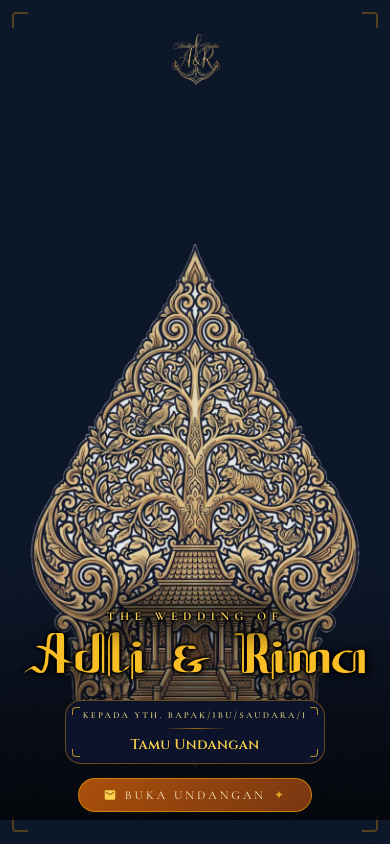
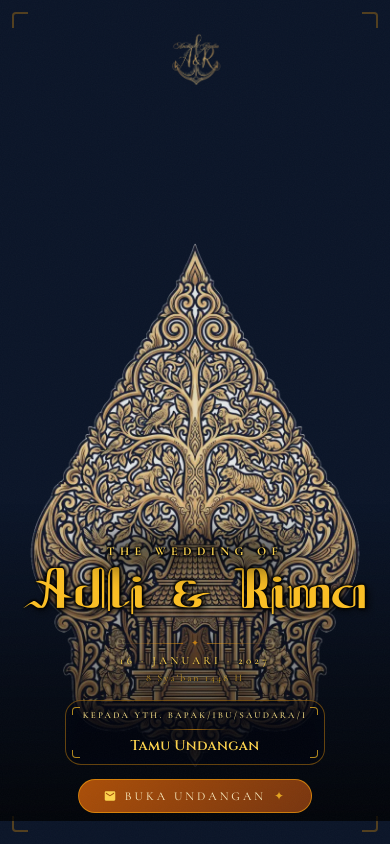
Before and after one commit to abd-adli/ar-wedding, a Next.js app: page / in a window 390 px wide. Shown: the top 844 px of the page. Built offline with nearby package versions, Linux system fonts and the light colour scheme; no server answers; the database is empty.

Commit message:
revisi animasi keseluruhan

```diff
--- a/package.json
+++ b/package.json
@@ -10,7 +10,7 @@
   "dependencies": {
     "@supabase/supabase-js": "^2.117.3",
     "framer-motion": "^14.2.0",
-    "next": "latest",
+    "next": "^16.4.3",
     "react": "^18",
     "react-dom": "^18"
   },
--- a/src/app/globals.css
+++ b/src/app/globals.css
@@ -88,6 +88,28 @@ body {
   50% { transform: rotate(3deg); }
 }
 
+/* ── GPU-SAFE: Lampu Gantung Pendulum (transform-origin: top center) ─────── */
+@keyframes pendulum {
+  0%, 100% { transform: rotate(-4deg); }
+  50%      { transform: rotate(4deg); }
+}
+
+/* ── GPU-SAFE: Bunga / Daun Breathing Sway (scale + rotate, sangat tipis) ── */
+@keyframes flora-breathe {
+  0%, 100% { transform: scale(1) rotate(0deg); }
+  25%      { transform: scale(1.02) rotate(1.5deg); }
+  50%      { transform: scale(1.03) rotate(0deg); }
+  75%      { transform: scale(1.02) rotate(-1.5deg); }
+}
+
+/* Variasi terbalik untuk ornamen sudut yang berbeda */
+@keyframes flora-breathe-alt {
+  0%, 100% { transform: scale(1) rotate(0deg); }
+  25%      { transform: scale(1.02) rotate(-1.2deg); }
+  50%      { transform: scale(1.03) rotate(0deg); }
+  75%      { transform: scale(1.02) rotate(1.2deg); }
+}
+
 .animate-float {
   animation: float 6s ease-in-out infinite;
 }
@@ -111,6 +133,31 @@ body {
 
 .animate-spin {
   animation: spin 1s linear infinite;
+}
+
+/* ── Lampu Gantung Goyang ──────────────────────────────────────────────────── */
+.animate-pendulum {
+  animation: pendulum 5s ease-in-out infinite;
+  transform-origin: top center;
+  will-change: transform;
+}
+
+/* ── Bunga Breathing Sway ──────────────────────────────────────────────────── */
+.animate-flora {
+  animation: flora-breathe 7s ease-in-out infinite;
+  will-change: transform;
+}
+.animate-flora-alt {
+  animation: flora-breathe-alt 8s ease-in-out infinite;
+  will-change: transform;
+}
+.animate-flora-slow {
+  animation: flora-breathe 9s ease-in-out infinite;
+  will-change: transform;
+}
+.animate-flora-alt-slow {
+  animation: flora-breathe-alt 10s ease-in-out infinite;
+  will-change: transform;
 }
 
 /* ── Utility Classes ───────────────────────────────────────────────────────── */
--- a/src/app/page.tsx
+++ b/src/app/page.tsx
@@ -82,7 +82,7 @@ function GuestNameReader({ onName }: { onName: (name: string) => void }) {
   return null;
 }
 
-// ─── Cover Page (Pure HTML & Tailwind, No Framer Motion) ──────────────────────
+// ─── Cover Page (GPU-Safe Split Gunungan + Fade-Out) ──────────────────────────
 function CoverPage({
   guestName,
   onOpen,
@@ -109,17 +109,20 @@ function CoverPage({
       }
     }, 400);
 
-    // 2. Cover menghilang secara mulus dengan transisi CSS murni
+    // 2. Unmount Cover setelah animasi split + fade selesai (1400ms)
     setTimeout(() => {
       onOpen();
-    }, 800);
+    }, 1400);
   };
 
   return (
     <div
-      className={`fixed inset-0 z-50 flex justify-center items-center bg-[#0B1528] overflow-hidden select-none transition-all duration-1000 ease-in-out ${
-        isOpening ? 'opacity-0 pointer-events-none' : 'opacity-100 pointer-events-auto'
-      }`}
+      className="fixed inset-0 z-50 flex justify-center items-center bg-[#0B1528] overflow-hidden select-none"
+      style={{
+        opacity: isOpening ? 0 : 1,
+        transition: 'opacity 1.2s ease-in-out',
+        willChange: 'opacity',
+      }}
     >
       {/* Subtle Sogan Corner Accents */}
       <div className="absolute top-3 left-3 w-4 h-4 border-t-2 border-l-2 border-amber-500/30 rounded-tl pointer-events-none z-0" />
@@ -127,13 +130,20 @@ function CoverPage({
       <div className="absolute bottom-3 left-3 w-4 h-4 border-b-2 border-l-2 border-amber-500/30 rounded-bl pointer-events-none z-0" />
       <div className="absolute bottom-3 right-3 w-4 h-4 border-b-2 border-r-2 border-amber-500/30 rounded-br pointer-events-none z-0" />
 
-      {/* ── COVER CONTENT (Absolute Positioning Structure) ── */}
-      <div className="relative w-full h-full max-w-lg mx-auto overflow-hidden pointer-events-auto">
-        {/* 1. THE LOGO (PINNED TO TOP-8) */}
+      {/* ── COVER CONTENT ── */}
+      <div className="relative w-full h-full max-w-lg mx-auto overflow-hidden">
+
+        {/* 1. THE LOGO (PINNED TO TOP-8) — fades up on open */}
         <div
-          className={`absolute top-8 left-1/2 -translate-x-1/2 z-30 flex flex-col items-center transition-all duration-700 ease-in-out ${
-            isOpening ? 'opacity-0 -translate-y-4' : 'opacity-100 translate-y-0'
-          }`}
+          className="absolute top-8 left-1/2 z-30 flex flex-col items-center"
+          style={{
+            transform: isOpening
+              ? 'translateX(-50%) translateY(-20px)'
+              : 'translateX(-50%) translateY(0)',
+            opacity: isOpening ? 0 : 1,
+            transition: 'transform 0.8s ease-in-out, opacity 0.8s ease-in-out',
+            willChange: 'transform, opacity',
+          }}
         >
           <div className="w-14 sm:w-16 md:w-20">
             <Image
@@ -148,39 +158,75 @@ function CoverPage({
           </div>
         </div>
 
-        {/* 2. THE GUNUNGAN (HTML <img> biasa, Tanpa Drop-Shadow, Animasi Tailwind Murni) */}
+        {/* 2. GUNUNGAN MEMBELAH — Kiri slide ke kiri, Kanan slide ke kanan */}
+        {/* Container yang menampung kedua belahan */}
         <div
-          className={`absolute top-[60%] left-1/2 -translate-x-1/2 -translate-y-1/2 w-[420px] min-w-[380px] max-w-[95%] scale-110 sm:scale-120 z-0 pointer-events-none flex items-center justify-center overflow-visible h-[520px] sm:h-[580px] md:h-[620px] transition-all duration-1000 ease-in-out ${
-            isOpening ? 'opacity-0 scale-95 -translate-y-[62%]' : 'opacity-90'
-          }`}
+          className="absolute top-[60%] left-1/2 w-[420px] min-w-[380px] max-w-[95%] h-[520px] sm:h-[580px] md:h-[620px] z-0 pointer-events-none"
+          style={{
+            transform: 'translateX(-50%) translateY(-50%) scale(1.1)',
+          }}
+        >
+          {/* Belahan KIRI — clip kiri 50%, slide ke translateX(-110%) */}
+          <div
+            className="absolute inset-0 overflow-hidden"
+            style={{
+              clipPath: 'inset(0 50% 0 0)',
+              transform: isOpening ? 'translateX(-110%)' : 'translateX(0)',
+              opacity: isOpening ? 0.3 : 0.9,
+              transition: 'transform 1.1s cubic-bezier(0.4, 0, 0.2, 1), opacity 1s ease-in-out',
+              willChange: 'transform, opacity',
+            }}
           >
             <img
               src="/gunungan.webp"
-            alt="Gunungan Wayang"
+              alt="Gunungan Kiri"
               className="w-full h-full object-contain"
             />
           </div>
 
-        {/* 3. THE MAIN CONTENT (NAMES + SLIM GUEST BOX + BUTTON) - BOTTOM-8 */}
+          {/* Belahan KANAN — clip kanan 50%, slide ke translateX(110%) */}
           <div
-          className={`absolute bottom-8 left-1/2 -translate-x-1/2 w-full flex flex-col items-center gap-3 z-20 px-4 transition-all duration-700 ease-in-out ${
-            isOpening ? 'opacity-0 translate-y-6' : 'opacity-100 translate-y-0'
-          }`}
+            className="absolute inset-0 overflow-hidden"
+            style={{
+              clipPath: 'inset(0 0 0 50%)',
+              transform: isOpening ? 'translateX(110%)' : 'translateX(0)',
+              opacity: isOpening ? 0.3 : 0.9,
+              transition: 'transform 1.1s cubic-bezier(0.4, 0, 0.2, 1), opacity 1s ease-in-out',
+              willChange: 'transform, opacity',
+            }}
           >
-          {/* Contrast gradient behind text group to enhance legibility against Gunungan without backdrop-blur */}
+            <img
+              src="/gunungan.webp"
+              alt="Gunungan Kanan"
+              className="w-full h-full object-contain"
+            />
+          </div>
+        </div>
+
+        {/* 3. THE MAIN CONTENT (NAMES + GUEST BOX + BUTTON) — slides down + fades */}
+        <div
+          className="absolute bottom-8 left-1/2 w-full flex flex-col items-center gap-3 z-20 px-4"
+          style={{
+            transform: isOpening
+              ? 'translateX(-50%) translateY(30px)'
+              : 'translateX(-50%) translateY(0)',
+            opacity: isOpening ? 0 : 1,
+            transition: 'transform 0.9s ease-in-out, opacity 0.8s ease-in-out',
+            willChange: 'transform, opacity',
+          }}
+        >
+          {/* Contrast gradient behind text group (STATIC — not animated, iOS safe) */}
           <div className="absolute -inset-x-4 -top-6 -bottom-2 bg-gradient-to-t from-black/75 via-black/40 to-transparent pointer-events-none -z-10 rounded-2xl" />
 
-          {/* 'THE WEDDING OF' with required [text-shadow:_0_4px_10px_black] */}
-      {/* 'THE WEDDING OF' dengan Radial Glow Gelap biar gak ketabrak */}
+          {/* 'THE WEDDING OF' dengan Radial Glow Gelap */}
           <div className="relative inline-block mt-4 mb-1">
-          {/* Efek lampu sorot hitam (Glow) di belakang teks */}
-          <div className="absolute inset-0 bg-black/60 blur-md rounded-full -m-2 z-0"></div>
-
+            {/* Glow backing (STATIC element, blur is safe here — not animated) */}
+            <div className="absolute inset-0 bg-black/60 blur-md rounded-full -m-2 z-0" />
             <p
               className="relative z-10 text-center text-xs sm:text-sm tracking-[0.45em] uppercase text-amber-300 font-bold"
               style={{
                 fontFamily: FONT_SERIF,
-              textShadow: '1px 1px 2px black, -1px -1px 2px black, 1px -1px 2px black, -1px 1px 2px black'
+                textShadow: '1px 1px 2px black, -1px -1px 2px black, 1px -1px 2px black, -1px 1px 2px black',
               }}
             >
               THE WEDDING OF
@@ -193,15 +239,43 @@ function CoverPage({
               className="text-5xl sm:text-6xl md:text-7xl text-amber-400 font-normal select-none"
               style={{
                 fontFamily: FONT_JAWA,
-              textShadow: '3px 3px 8px rgba(0,0,0,0.9), -1px -1px 3px black, 1px -1px 3px black, -1px 1px 3px black, 1px 1px 3px black'
+                textShadow: '3px 3px 8px rgba(0,0,0,0.9), -1px -1px 3px black, 1px -1px 3px black, -1px 1px 3px black, 1px 1px 3px black',
               }}
             >
               Adli &amp; Rima
             </h1>
           </div>
 
-          {/* Sleek, Slim Guest Box - No backdrop-blur, solid dark bg */}
-          <div className="guest-box bg-[#0a1128] border border-amber-500/40 rounded-2xl relative z-20 flex flex-col items-center gap-1 py-2 px-4 text-center w-[85%] max-w-[260px]">
+          {/* Tanggal Masehi & Hijriah */}
+          <div className="flex flex-col items-center gap-0.5 mt-0.5 mb-0.5">
+            {/* Garis emas tipis */}
+            <div className="flex items-center gap-2 w-full max-w-[240px]">
+              <div className="h-px flex-1 bg-gradient-to-r from-transparent to-amber-500/50" />
+              <span className="text-amber-500/70 text-[9px]">✦</span>
+              <div className="h-px flex-1 bg-gradient-to-l from-transparent to-amber-500/50" />
+            </div>
+            {/* Tanggal Masehi */}
+            <p
+              className="text-[11px] sm:text-xs tracking-[0.3em] text-amber-300 font-medium select-none"
+              style={{
+                fontFamily: FONT_SERIF,
+                textShadow: '1px 1px 3px rgba(0,0,0,0.9)',
+              }}
+            >
+              16 · JANUARI · 2027
+            </p>
+            {/* Tanggal Hijriah */}
+            <p
+              className="text-[10px] sm:text-[11px] tracking-[0.2em] text-amber-400/70 select-none"
+              style={{
+                fontFamily: FONT_SERIF,
+                textShadow: '1px 1px 3px rgba(0,0,0,0.9)',
+              }}
+            >
+              8 Sya&#x02BC;ban 1448 H
+            </p>
+          </div>
+          <div className="guest-box bg-slate-950/40 backdrop-blur-sm border border-amber-500/40 rounded-2xl relative z-20 flex flex-col items-center gap-1 py-2 px-4 text-center w-[85%] max-w-[260px]">
             {/* Sogan Corner Filigrees */}
             <div className="absolute top-1.5 left-1.5 w-2 h-2 border-t border-l border-amber-400/70 rounded-tl pointer-events-none" />
             <div className="absolute top-1.5 right-1.5 w-2 h-2 border-t border-r border-amber-400/70 rounded-tr pointer-events-none" />
@@ -232,8 +306,8 @@ function CoverPage({
               style={{
                 fontFamily: FONT_SERIF,
                 background: 'linear-gradient(135deg, rgba(180, 83, 9, 0.95) 0%, rgba(120, 53, 15, 1) 100%)',
-                border    : '1px solid rgba(245, 158, 11, 0.65)',
-                color     : '#fef3c7',
+                border: '1px solid rgba(245, 158, 11, 0.65)',
+                color: '#fef3c7',
               }}
             >
               <svg viewBox="0 0 24 24" className="w-3.5 h-3.5 text-amber-300 fill-current" aria-hidden="true">
@@ -425,9 +499,9 @@ export default function Home() {
           />
         </div>
 
-        {/* 2. LAMPU GANTUNG (Gambar Statis Murni) */}
+        {/* 2. LAMPU GANTUNG (Animasi Pendulum — GPU-Safe, transform-origin: top) */}
         <div className="absolute top-0 left-1/2 -translate-x-1/2 z-10 pointer-events-none flex flex-col items-center">
-          <div className="w-20 sm:w-24 md:w-28 drop-shadow-md mx-auto block opacity-50">
+          <div className="w-20 sm:w-24 md:w-28 mx-auto block opacity-50 animate-pendulum">
             <Image
               src="/lampu-gantung.webp"
               alt="Lampu Gantung"
@@ -440,10 +514,13 @@ export default function Home() {
           </div>
         </div>
 
-        {/* 3. 4 SUDUT ORNAMEN BUNGA (Gambar Statis Murni - No Animation) */}
+        {/* 3. 4 SUDUT ORNAMEN BUNGA (Breathing Sway — GPU-Safe, transform only) */}
 
-        {/* Bunga Kiri Atas */}
-        <div className="absolute top-0 left-0 z-10 pointer-events-none w-48 sm:w-60 md:w-72 lg:w-84">
+        {/* Bunga Kiri Atas — origin: top left */}
+        <div
+          className="absolute top-0 left-0 z-10 pointer-events-none w-48 sm:w-60 md:w-72 lg:w-84 animate-flora"
+          style={{ transformOrigin: 'top left' }}
+        >
           <Image
             src="/ornamen-kiri-atas.webp"
             alt=""
@@ -456,8 +533,11 @@ export default function Home() {
           />
         </div>
 
-        {/* Bunga Kanan Atas */}
-        <div className="absolute top-0 right-0 z-10 pointer-events-none w-48 sm:w-60 md:w-72 lg:w-84">
+        {/* Bunga Kanan Atas — origin: top right */}
+        <div
+          className="absolute top-0 right-0 z-10 pointer-events-none w-48 sm:w-60 md:w-72 lg:w-84 animate-flora-alt"
+          style={{ transformOrigin: 'top right' }}
+        >
           <Image
             src="/ornamen-kanan-atas.webp"
             alt=""
@@ -470,8 +550,11 @@ export default function Home() {
           />
         </div>
 
-        {/* Bunga Kiri Bawah */}
-        <div className="absolute bottom-0 left-0 z-10 pointer-events-none w-52 sm:w-64 md:w-80 lg:w-92">
+        {/* Bunga Kiri Bawah — origin: bottom left */}
+        <div
+          className="absolute bottom-0 left-0 z-10 pointer-events-none w-52 sm:w-64 md:w-80 lg:w-92 animate-flora-slow"
+          style={{ transformOrigin: 'bottom left' }}
+        >
           <Image
             src="/ornamen-kiri-bawah.webp"
             alt=""
@@ -484,8 +567,11 @@ export default function Home() {
           />
         </div>
 
-        {/* Bunga Kanan Bawah */}
-        <div className="absolute bottom-0 right-0 z-10 pointer-events-none w-52 sm:w-64 md:w-80 lg:w-92">
+        {/* Bunga Kanan Bawah — origin: bottom right */}
+        <div
+          className="absolute bottom-0 right-0 z-10 pointer-events-none w-52 sm:w-64 md:w-80 lg:w-92 animate-flora-alt-slow"
+          style={{ transformOrigin: 'bottom right' }}
+        >
           <Image
             src="/ornamen-kanan-bawah.webp"
             alt=""
```
Also changed, not shown: src/components/Countdown.tsx (+12 -0 lines), 1 other file (tests, documents, lock files or other folders). Lines whose indentation alone changed are shown as unchanged.
